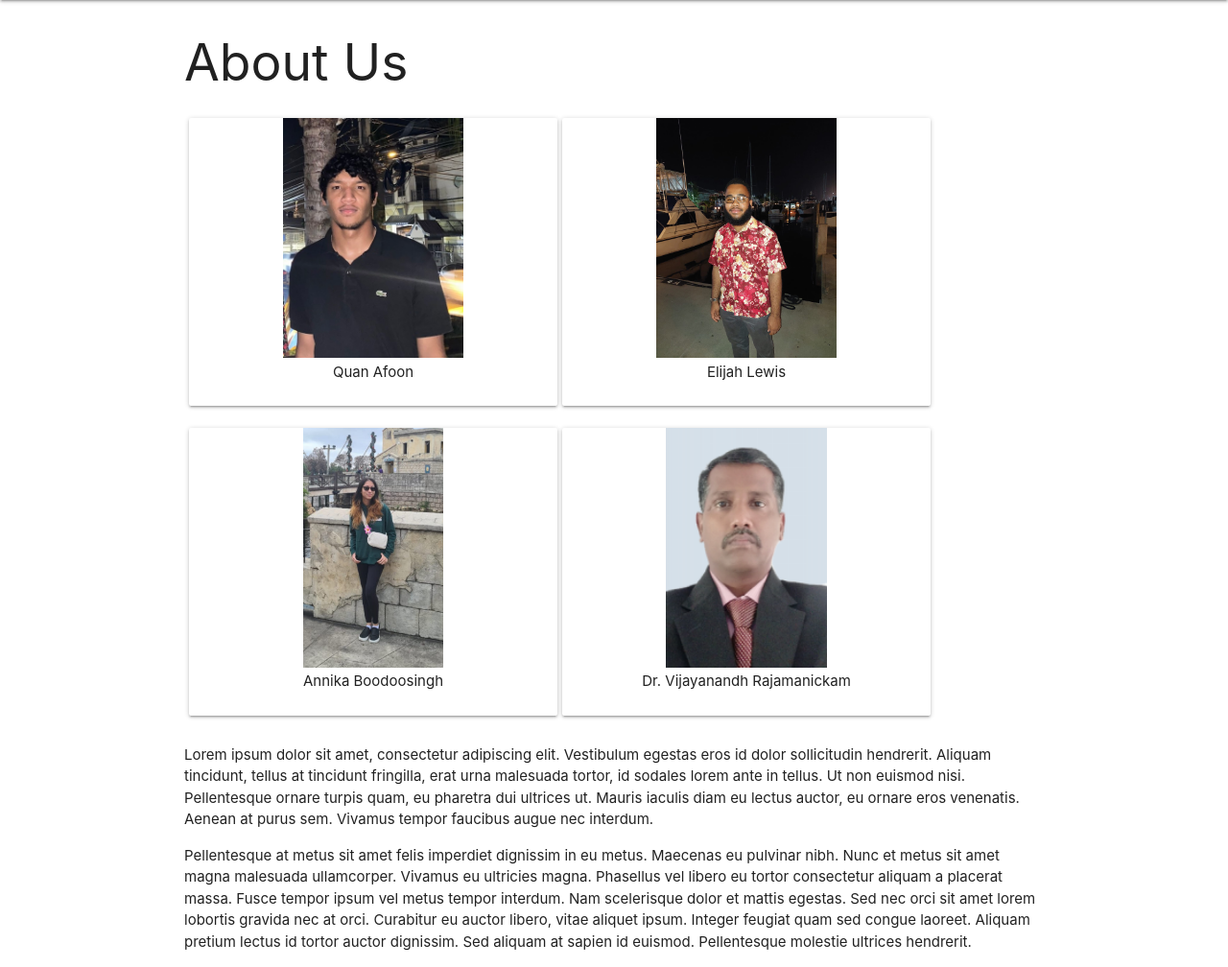
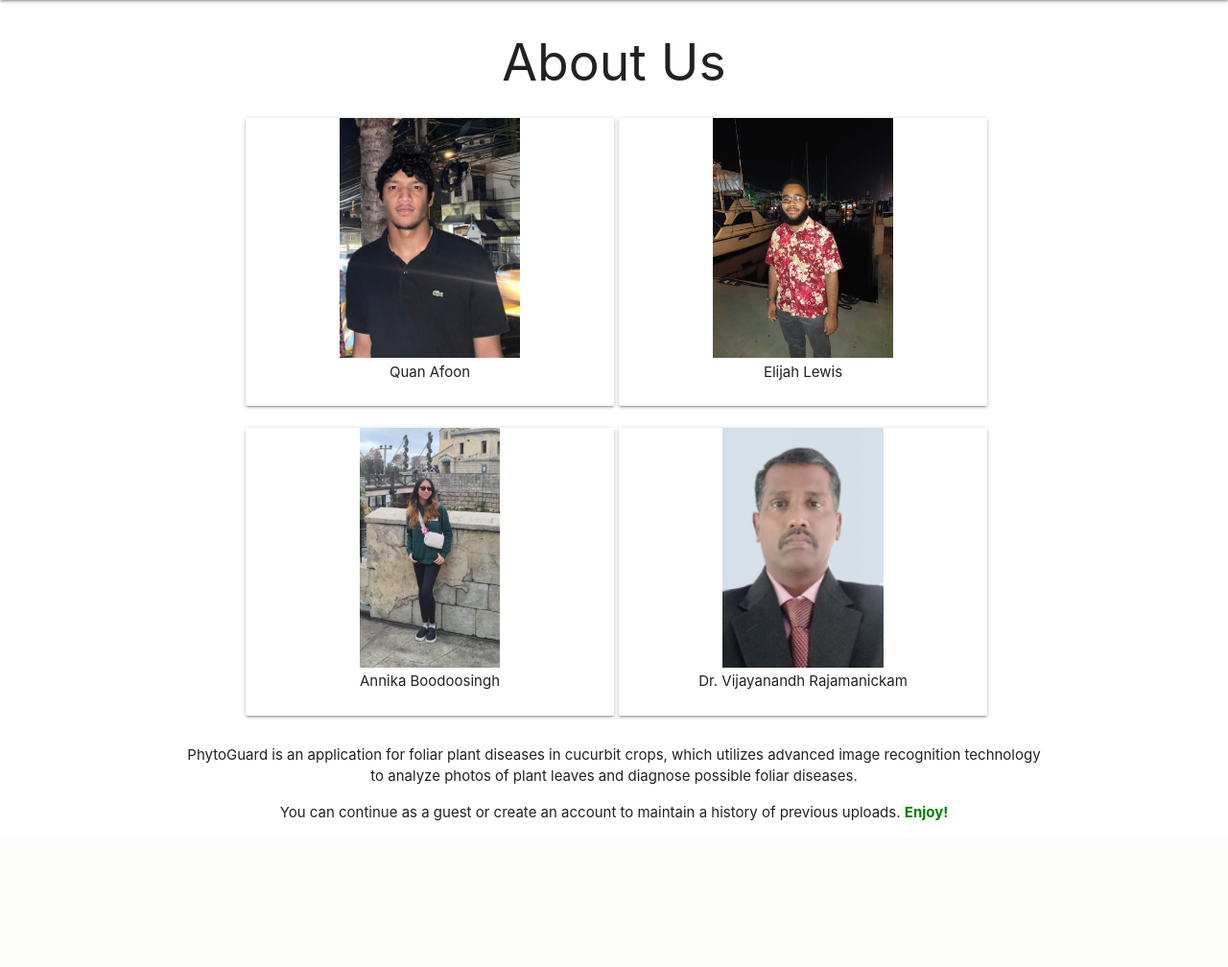
Before and after one commit to K-Means-Necessary-INFO-3604/Cucurbit-Disease-Detection, a Flask app: page /about-us-page in a window 1280 px wide. Shown: the part 64-1072 px from the top of the page at 96% size. After the commit the page ends 920 px from the top, so only its background shows below. Run offline with Flask 3, Linux system fonts and the light colour scheme; parts of the project's set-up code (start-up, migrations or seed data) failed here and were passed over.

Commit message:
Changed about us description

```diff
--- a/App/templates/aboutUs.html
+++ b/App/templates/aboutUs.html
@@ -6,9 +6,12 @@
 {% block content %}
 
     <style>
-
+        body{
+            text-align:center;
+        }
         .set{
             display:flex;
+            justify-content:center;
         }
         .card{
             margin-left:5px;
@@ -74,7 +77,7 @@
             </div>
         </div>
     <div class="description">
-        <p>Lorem ipsum dolor sit amet, consectetur adipiscing elit. Vestibulum egestas eros id dolor sollicitudin hendrerit. Aliquam tincidunt, tellus at tincidunt fringilla, erat urna malesuada tortor, id sodales lorem ante in tellus. Ut non euismod nisi. Pellentesque ornare turpis quam, eu pharetra dui ultrices ut. Mauris iaculis diam eu lectus auctor, eu ornare eros venenatis. Aenean at purus sem. Vivamus tempor faucibus augue nec interdum.</p>
-        <p>Pellentesque at metus sit amet felis imperdiet dignissim in eu metus. Maecenas eu pulvinar nibh. Nunc et metus sit amet magna malesuada ullamcorper. Vivamus eu ultricies magna. Phasellus vel libero eu tortor consectetur aliquam a placerat massa. Fusce tempor ipsum vel metus tempor interdum. Nam scelerisque dolor et mattis egestas. Sed nec orci sit amet lorem lobortis gravida nec at orci. Curabitur eu auctor libero, vitae aliquet ipsum. Integer feugiat quam sed congue laoreet. Aliquam pretium lectus id tortor auctor dignissim. Sed aliquam at sapien id euismod. Pellentesque molestie ultrices hendrerit.</p>
+        <p>PhytoGuard is an application for foliar plant diseases in cucurbit crops, which utilizes advanced image recognition technology to analyze photos of plant leaves and diagnose possible foliar diseases.</p>
+        <p>You can continue as a guest or create an account to maintain a history of previous uploads. <b style="color:green">Enjoy!</b> </p>
     </div>
 {% endblock %}
```
